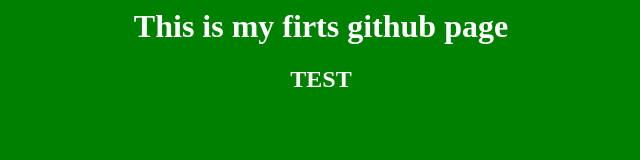
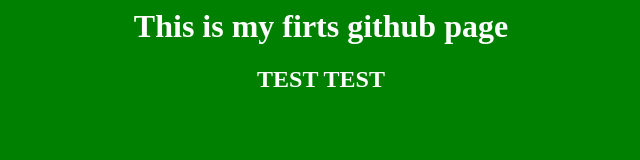
Before and after one commit to milosz555/websitetest, a plain HTML site: page index.html in a window 1280 px wide. Shown: the whole page, without its empty margins (319-959 px from the left). Drawn offline with Linux system fonts and the light colour scheme.

Commit message:
Update index.html

```diff
--- a/index.html
+++ b/index.html
@@ -7,7 +7,7 @@
   </title>
   <body>
     <h1>This is my firts github page</h1>
-    <h2>TEST</h2>
+    <h2>TEST TEST</h2>
 
     <style>
       body {
```
